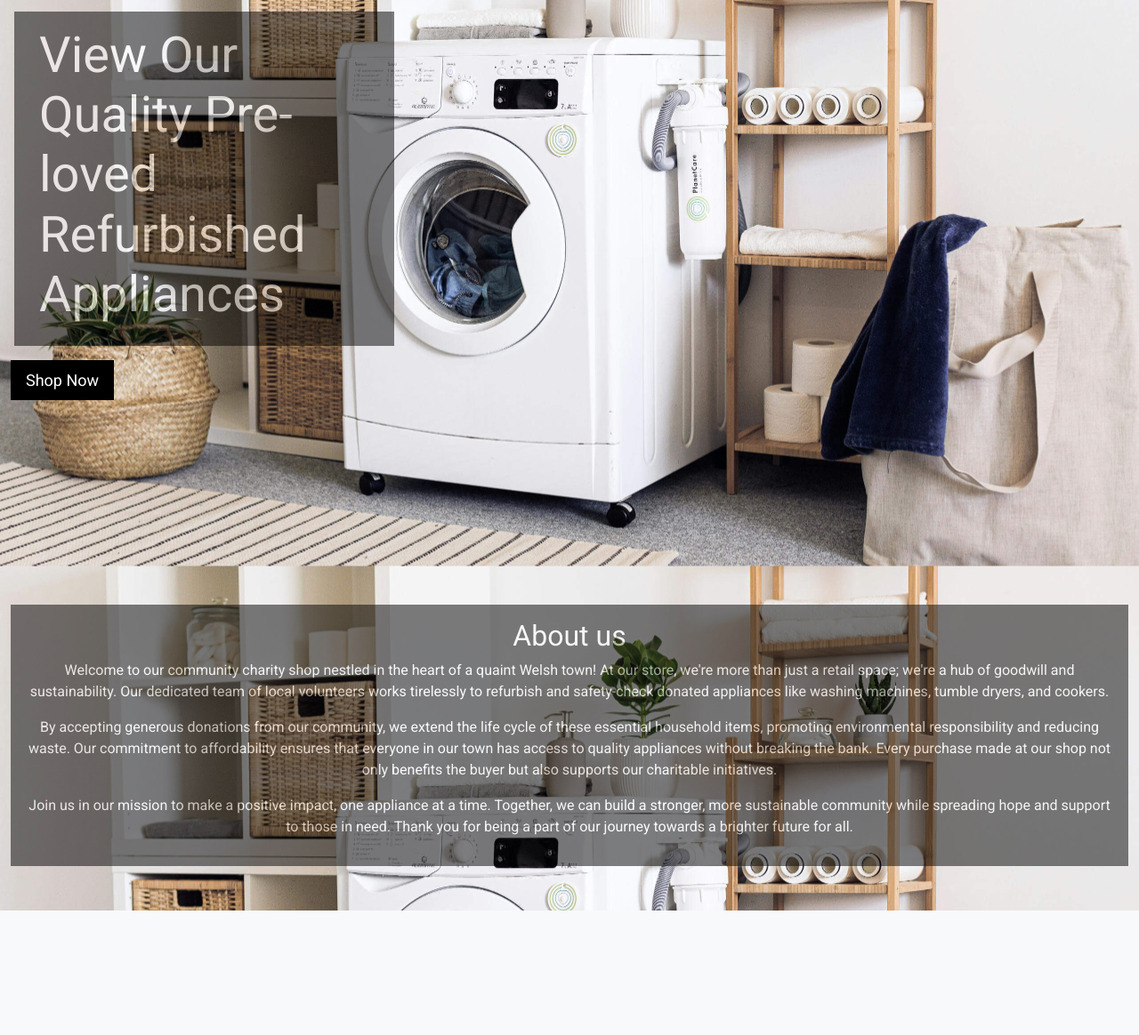
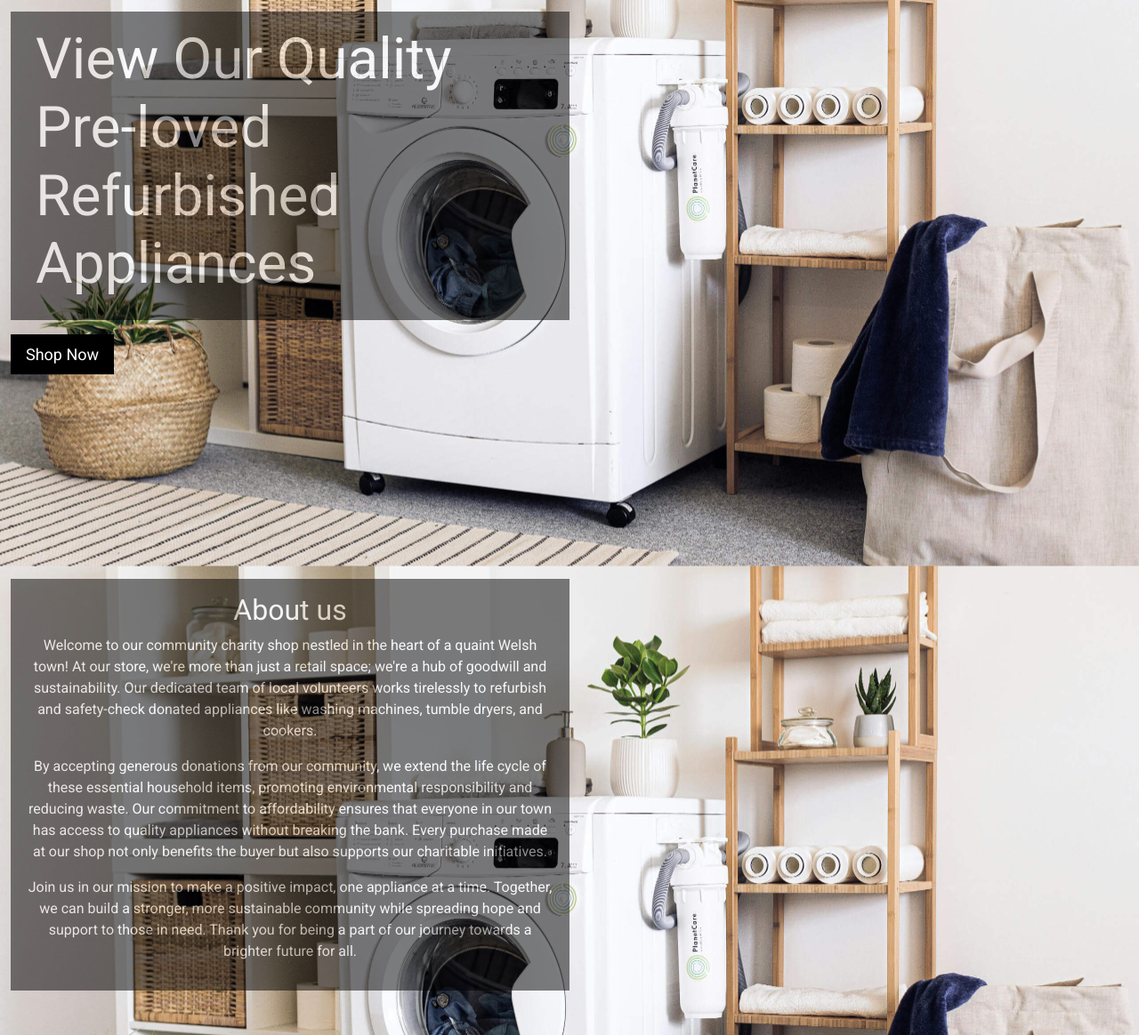
Before and after one commit to doctorandrewbrown/community-appliances, a Django app: page / in a window 1280 px wide. Shown: the part 217-1381 px from the top of the page at 89% size. Before the commit the page ends 1241 px from the top, so only its background shows below. Run offline with Django 3.2, Linux system fonts and the light colour scheme; some libraries are stand-ins or nearby versions.

Commit message:
put about-us section in row

```diff
--- a/home/templates/home/index.html
+++ b/home/templates/home/index.html
@@ -3,9 +3,9 @@
 {% block extra_title %} - home{% endblock %}
 {% block content %}
       <!--cta heading-->
-        <div class="row">
-          <header class="cta-heading col-12 col-sm-6 col-xl-4 col-xxl-3 text-center text-sm-start mx-md-3">
-            <h1 class=" display-4 p-3">View Our Quality Pre-loved Refurbished Appliances</h1>
+        <div class="row mx-auto">
+          <header class="cta-heading col-12 col-sm-6 text-center text-sm-start">
+            <h1 class=" display-3 p-3">View Our Quality Pre-loved Refurbished Appliances</h1>
           </header>
         </div>
 
@@ -17,7 +17,8 @@
       </div>
 
       <!--about-us section-->
-      <section class="about-us text-center p-3">
+      <div class="row mx-auto">
+        <section class="col-12 col-xl-6 about-us text-center p-3">
           <h2>About us</h2>
           <p>
               Welcome to our community charity shop nestled in the heart of a quaint Welsh town!
@@ -37,4 +38,6 @@
             Thank you for being a part of our journey towards a brighter future for all.
           </p>
         </section>
+      </div>
+
 {% endblock %}
```
Lines whose indentation alone changed are shown as unchanged.
